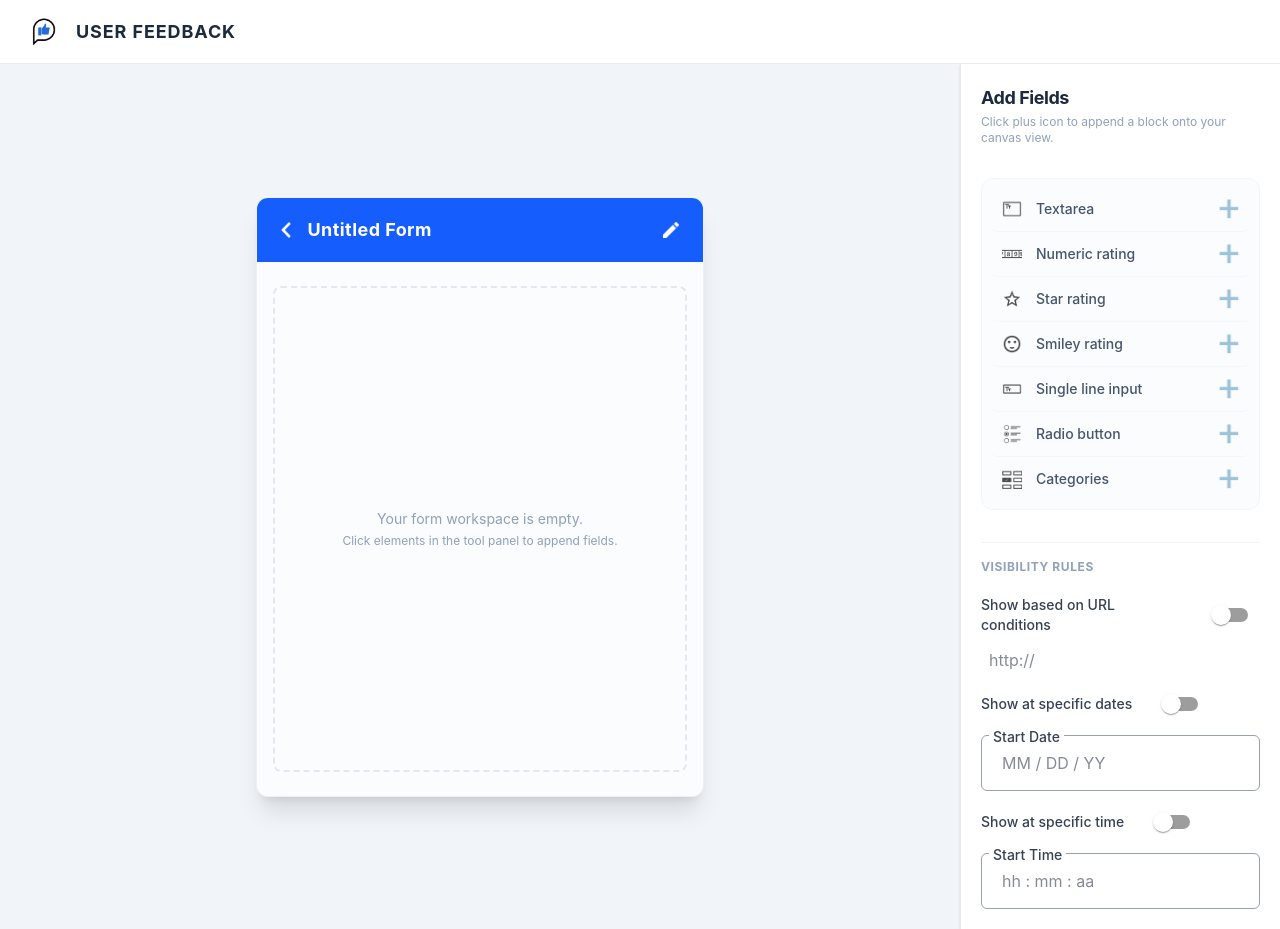
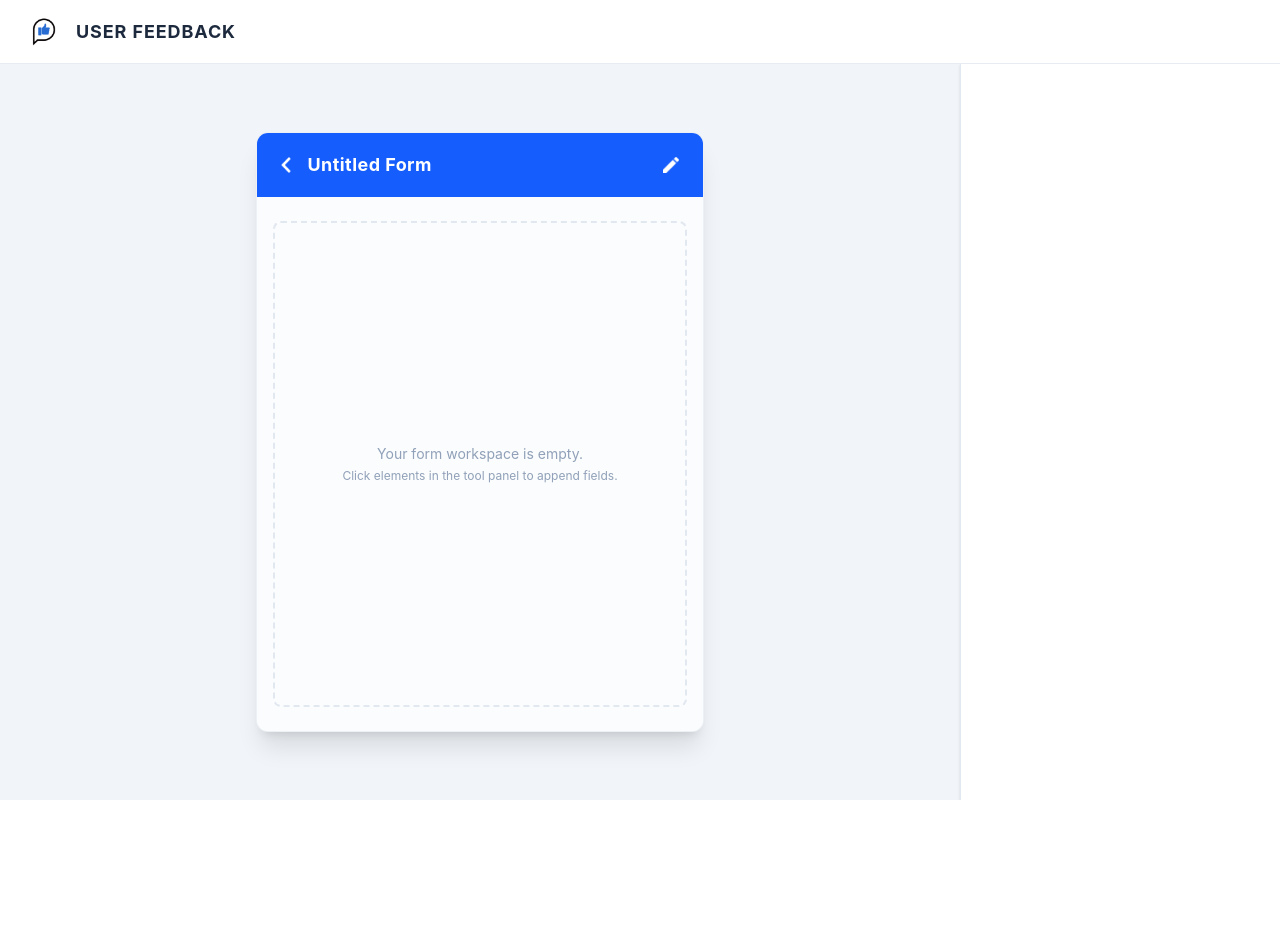
Before and after one commit to shisuime/Feedback-Form-Generator, a React (Vite) app: page /formGeneration in a window 1280 px wide. After the commit the page ends 800 px from the top, so only its background shows below. Built offline with nearby package versions, Linux system fonts and the light colour scheme.

Commit message:
learned a new issue in zustand and its reason

```diff
--- a/index.html
+++ b/index.html
@@ -8,6 +8,6 @@
   </head>
   <body>
     <div id="root"></div>
-    <script type="module" src="/src/main.jsx"></script>
+    <script type="module" src="/src/Main.jsx"></script>
   </body>
 </html>
--- a/src/components/AdminPanelComponent/AdminPanelComponent.jsx
+++ /dev/null
@@ -1,19 +0,0 @@
-import { Outlet } from "react-router-dom";
-import TitleBar from "../TitleBar/TitleBar.jsx";
-
-const AdminPanelComponent = () => {
-  return (
-    // min-h-screen gives a full-viewport base, flex-col stacks the header and content
-    // pt-16 creates safe padding for the fixed TitleBar so child content isn't covered
-    <div className="min-h-screen flex flex-col pt-16 bg-slate-50 text-slate-900 antialiased">
-      <TitleBar />
-
-      {/* flex-1 lets the main viewport grow dynamically, min-h-0 prevents accidental flex breaks */}
-      <main className="flex-1 flex flex-col min-h-0">
-        <Outlet />
-      </main>
-    </div>
-  );
-};
-
-export default AdminPanelComponent;
--- a/src/components/CreateFeedbackPopUp/CreateFeedbackPopUp.jsx
+++ b/src/components/CreateFeedbackPopUp/CreateFeedbackPopUp.jsx
@@ -7,9 +7,9 @@ const CreateFeedbackPopUp = () => {
   const [nameValue, setNameValue] = useState("");
   const navigate = useNavigate();
 
-  const setFormName = useAppStore((state) => state.setFormName);
-const modalStateHandler = useAppStore((state) => state.modalStateHandler);
-const setSaveAndpublishBtnState = useAppStore((state) => state.setSaveAndpublishBtnState);
+const setFormName=useAppStore(state=>state.setFormName)
+const modalStateHandler=useAppStore(state=>state.modalStateHandler)
+const setSaveAndpublishBtnState=useAppStore(state=>state.setSaveAndpublishBtnState)
 
   const createButtonHandler = () => {
     if (nameValue.trim() === "") return;
--- a/src/components/Form/Form.jsx
+++ b/src/components/Form/Form.jsx
@@ -37,7 +37,7 @@ const Form = () => {
 
   return (
     // Max width and responsive margins simulate a clean floating tablet/form canvas
-    <div className="w-full max-w-md h-[75vh] min-h-[500px] rounded-xl bg-white shadow-xl flex flex-col border border-slate-200/60 overflow-hidden">
+    <div className="w-full max-w-md h-[75vh] min-h-125 rounded-xl bg-white shadow-xl flex flex-col border border-slate-200/60 overflow-hidden">
 
       {/* Header */}
       <div className="h-16 bg-blue-600 flex items-center justify-between px-6 shrink-0">
@@ -48,7 +48,7 @@ const Form = () => {
             onClick={backButtonHandler}
             className="h-4 w-auto cursor-pointer hover:scale-110 active:opacity-70 transition-transform duration-150"
           />
-          <h2 className="text-white font-bold text-lg tracking-wide truncate max-w-[240px]">
+          <h2 className="text-white font-bold text-lg tracking-wide truncate max-w-60">
             {formName || "Untitled Form"}
           </h2>
         </div>
--- a/src/components/FormGeneration/FormGeneration.jsx
+++ b/src/components/FormGeneration/FormGeneration.jsx
@@ -8,17 +8,16 @@ const FormGeneration = () => {
   return (
     <>
       <Modal>
-        {/* done styling */}
+
         <EditFeedbackTitlePopUp />
       </Modal>
 
 
-      {/* Main workspace shell filling remaining screen real estate seamlessly */}
-      {/* flex-1 lets this grow to fill the screen below the TitleBar, min-h-0 freezes the height boundary */}
+
       <div className="flex-1 w-full flex relative min-h-0 overflow-hidden">
 
         {/* Canvas Area (Left Side) */}
-        {/* Removing h-full and using flex-1 with min-h-0 lets the container handle its own scrollable viewport perfectly */}
+
         <div className="flex-1 min-h-0 bg-slate-100 overflow-y-auto flex items-center justify-center p-8">
           <div className="w-full max-w-4xl flex items-center justify-center">
             {/*--------------------- need arch design in store --------------------------------*/}
@@ -27,16 +26,16 @@ const FormGeneration = () => {
         </div>
 
         {/* Tools Panel Sidebar (Right Side) */}
-        {/* shrink-0 ensures the sidebar maintains its exact width; min-h-0 clamps the viewport height */}
+
         <aside className="w-80 min-h-0 bg-white border-l border-slate-200 flex flex-col relative z-10 shrink-0 shadow-sm">
           {/* Scrollable area inside the panel so configurations never overflow the viewport */}
           <div className="flex-1 overflow-y-auto divide-y divide-slate-100 min-h-0">
+            <div className="p-5">
+              <FieldConfig />
+            </div>
             {/* <div className="p-5">
-              <FieldConfig />
+              <CategoryFields />
             </div> */}
-            <div className="p-5">
-              <CategoryFields />
-            </div>
           </div>
         </aside>
 
--- a/src/pages/AdminPanelPage.jsx
+++ b/src/pages/AdminPanelPage.jsx
@@ -1,7 +1,18 @@
-import AdminPanelComponent from "../components/AdminPanelComponent/AdminPanelComponent";
+import { Outlet } from "react-router-dom";
+import TitleBar from "../components/TitleBar/TitleBar";
 
 const AdminPanelpage = () => {
-  return <AdminPanelComponent />;
+
+   return (
+
+    <div className="min-h-screen flex flex-col pt-16 bg-slate-50 text-slate-900 antialiased">
+      <TitleBar />
+
+      <div className="flex-1 flex flex-col min-h-0">
+        <Outlet />
+      </div>
+    </div>
+  );
 };
 
 export default AdminPanelpage;
```
